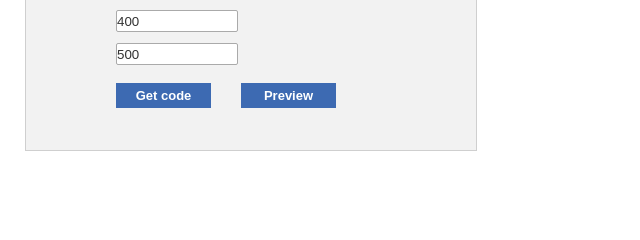
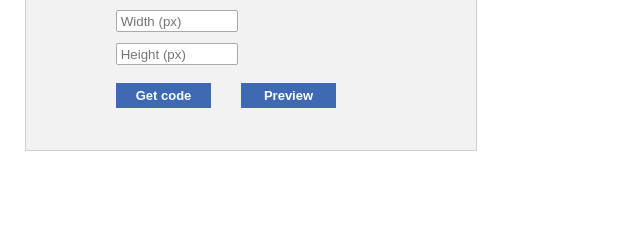
Before and after one commit to lynnscharf/geofeedia, a PHP site: page / in a window 1280 px wide. Shown: the part 506-746 px from the top of the page, without its empty margins (0-640 px from the left). Run offline with PHP 8.4, Linux system fonts and the light colour scheme; some libraries are stand-ins or nearby versions.

Commit message:
Little style changes
Button behavior in Chrome (focus outline in style.css) and remove
height and width placeholder text (because I must have an old version
of index.php)

```diff
--- a/index.php
+++ b/index.php
@@ -57,12 +57,12 @@
             </li>
             <li id="li_5" >
             <div>
-              <input value="400" id="map_width" name="width" class="map_w_h" type="text" maxlength="80" placeholder="&nbsp;Width (px)" onfocus="if (this.placeholder == '&nbsp;Width (px)') {this.placeholder=''}"/>
+              <input value="" id="map_width" name="width" class="map_w_h" type="text" maxlength="80" placeholder="&nbsp;Width (px)" onfocus="if (this.placeholder == '&nbsp;Width (px)') {this.placeholder=''}"/>
             </div>
           </li>
           <li id="li_6" >
             <div>
-              <input value="500" id="map_height" name="height" class="map_w_h" type="text" maxlength="80" placeholder="&nbsp;Height (px)" onfocus="if (this.placeholder == '&nbsp;Height (px)') {this.placeholder=''}"/>
+              <input value="" id="map_height" name="height" class="map_w_h" type="text" maxlength="80" placeholder="&nbsp;Height (px)" onfocus="if (this.placeholder == '&nbsp;Height (px)') {this.placeholder=''}"/>
             </div>
           </li>
           <li class="buttons">
--- a/style.css
+++ b/style.css
@@ -211,6 +211,9 @@ html, body{
 #preview_map:active {
   bottom: 34px;
 }
+#preview_map:focus {
+  outline:0;
+}
 #saveForm{
 
 }
@@ -218,6 +221,9 @@ html, body{
   top:1px;
 }
 
+#saveForm:focus {
+  outline:0;
+}
 input#location {
   display: none;
 }
```
